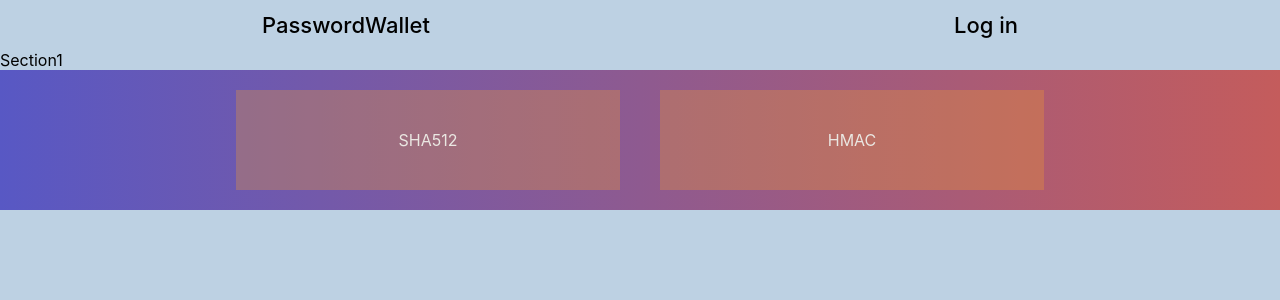
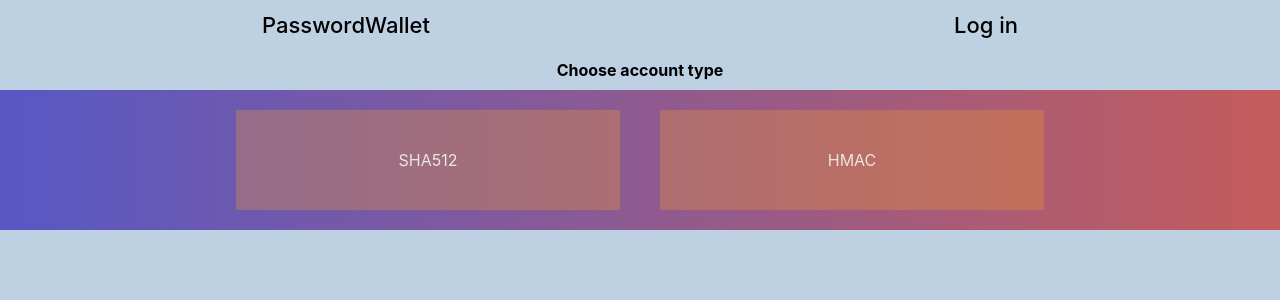
Before and after one commit to Marcelinc/passwordWallet_v2, a React (Create React App) app in the folder frontend/: page / in a window 1280 px wide. Shown: the top 300 px of the page. Built offline with nearby package versions, Linux system fonts and the light colour scheme; no server answers.

Commit message:
Styling changes

```diff
--- a/frontend/src/components/RegisterForm.js
+++ b/frontend/src/components/RegisterForm.js
@@ -1,11 +1,15 @@
 import { useEffect, useState } from "react"
 import '../resources/css/RegisterForm.css'
+import { useNavigate } from "react-router-dom"
 
 function RegisterForm() {
 
     const [type,setType] = useState('')
     const [login,setLogin] = useState('')
     const [password,setPassword] = useState('')
+    const [message,setMessage] = useState('')
+
+    const navigation = useNavigate()
 
     const submit = () => {
         console.log(type,login,password)
@@ -17,6 +21,10 @@ function RegisterForm() {
         .then(res => res.json())
         .then(res => {
             console.log(res)
+            res.message && setMessage(res.message)
+            if(res.message === 'Success') {
+                navigation('/login')
+            }
         })
     }
 
@@ -37,7 +45,9 @@ function RegisterForm() {
             <label className="formElem">
                 <button onClick={submit} className="submit" >Submit</button>
             </label>
+            <p className="appMessage">{message}</p>
         </div>}
+
     </section>
   )
 }
--- a/frontend/src/pages/LandingPage.js
+++ b/frontend/src/pages/LandingPage.js
@@ -4,6 +4,7 @@ import { AuthContext } from "../App"
 import LoginForm from "../components/LoginForm"
 import Nav from "../components/Nav"
 import RegisterForm from "../components/RegisterForm"
+import '../resources/css/LandingPage.css'
 
 function LandingPage() {
 
@@ -18,7 +19,7 @@ function LandingPage() {
     <>
         <Nav/>
         <main>
-            <section>Section1</section>
+            <section className="accountType">Choose account type</section>
             <RegisterForm/>
         </main>
     </>
--- a/frontend/src/resources/css/App.css
+++ b/frontend/src/resources/css/App.css
@@ -9,5 +9,5 @@
     background-color: #bdd1e3;
 }
 .appMessage{
-    color:rgb(182, 24, 24);
+    color:rgb(22, 6, 6);
 }
--- a/frontend/src/resources/css/Dashboard.css
+++ b/frontend/src/resources/css/Dashboard.css
@@ -6,12 +6,12 @@
     color: rgb(114, 116, 15);
 }
 .userInfo{
-    background-color:blue;
+    background-color:rgb(45, 45, 117);
     color: azure;
     padding: 15px;
 }
 .passwords{
-    background-color: antiquewhite;
+
     display: grid;
     justify-content: center;
     text-align: center;
--- a/frontend/src/resources/css/LandingPage.css
+++ b/frontend/src/resources/css/LandingPage.css
@@ -0,0 +1,6 @@
+.accountType{
+    text-align: center;
+    width: 100%;
+    padding: 10px;
+    font-weight: bold;
+}
```
